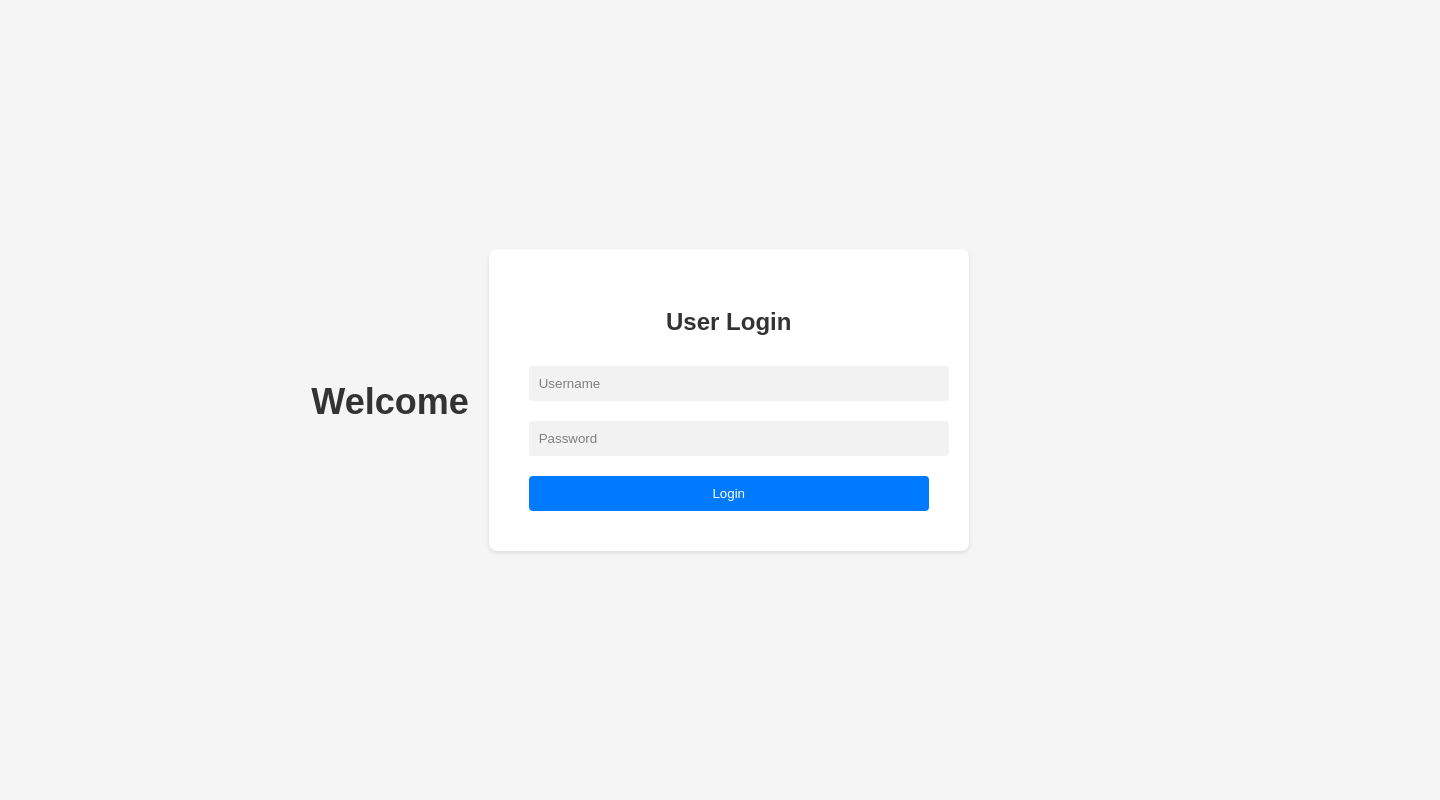
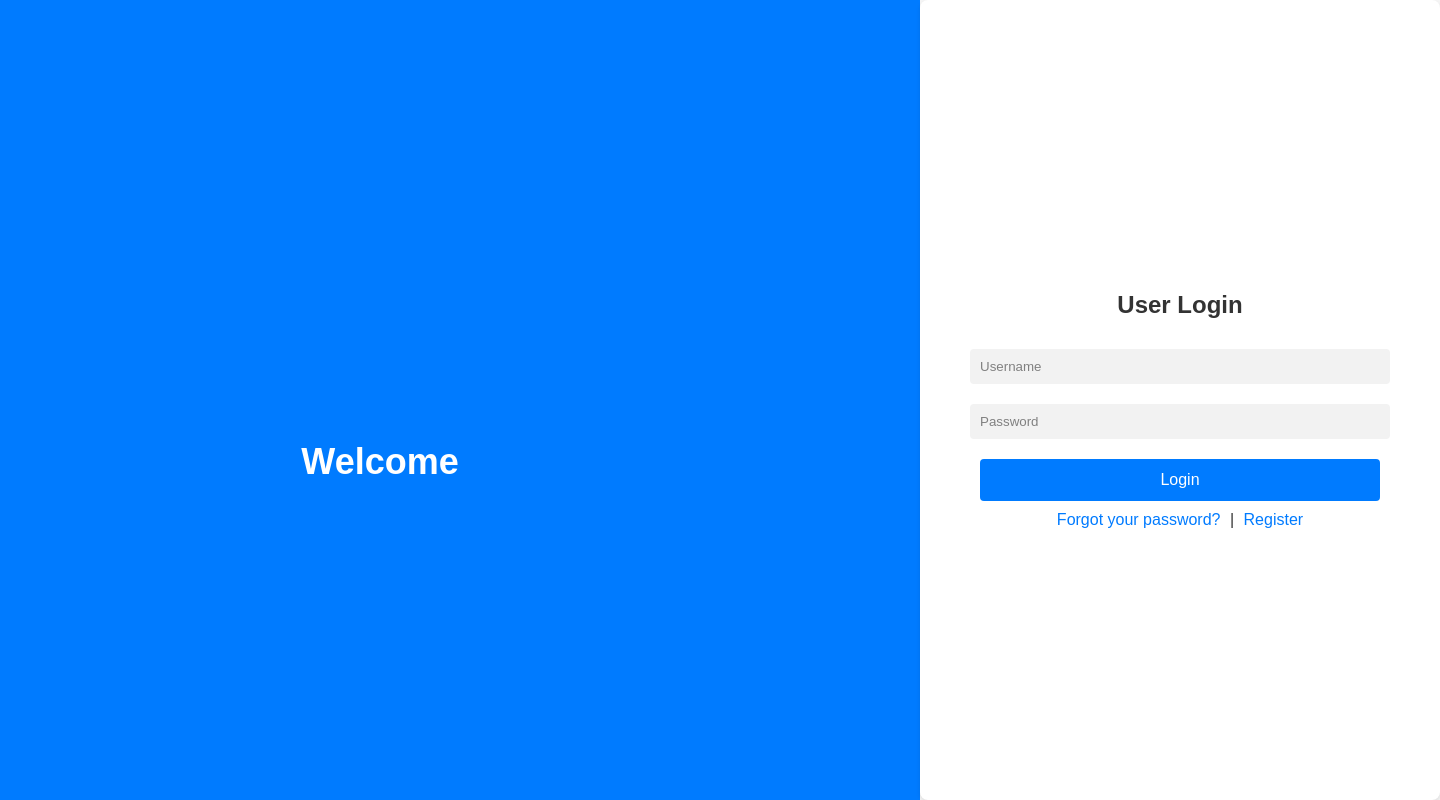
Before and after one commit to JZYNX/Elevate., a React (Create React App) app in the folder crm/: page / in a window 1280 px wide. Shown: the whole page, 1440 px wide, since content can reach past the window. Built offline with nearby package versions, Linux system fonts and the light colour scheme.

Commit message:
new Login page

```diff
--- a/crm/src/pages/Login.css
+++ b/crm/src/pages/Login.css
@@ -1,4 +1,4 @@
-/* NewLoginTheme.css */
+/* Login.css */
 
 body {
   margin: 0;
@@ -8,19 +8,37 @@ body {
   align-items: center;
   justify-content: center;
   height: 100vh;
+  overflow: hidden; /* Prevent scrollbars */
 }
 
 .login-container {
   display: flex;
-  align-items: center;
+  width: 200vh;
+  height: 100vh; /* Occupy full viewport height */
+  overflow: hidden; /* Prevent scrollbars */
+}
+
+.graphic-section {
+  flex: 1;
+  background-color: #007bff;
+  color: white;
+  text-align: center;
+  padding: 60px;
+  display: flex;
+  flex-direction: column;
   justify-content: center;
-  width: 100%;
+  height: 100vh; /* Occupy full viewport height */
+  overflow: hidden; /* Prevent scrollbars */
 }
 
 .login-form {
   flex: 1;
+  display: flex;
+  flex-direction: column;
+  align-items: center;
+  justify-content: center;
   background-color: #ffffff;
-  padding: 40px;
+  padding: 60px;
   border-radius: 8px;
   box-shadow: 0px 2px 4px rgba(0, 0, 0, 0.1);
   text-align: center;
@@ -30,15 +48,25 @@ body {
 
 .app-title {
   font-size: 36px;
-  color: #333333;
   margin-bottom: 20px;
-  margin-right: 20px;
 }
 
 .login-header {
   font-size: 24px;
   color: #333333;
   margin-bottom: 20px;
+}
+
+.login-button {
+  width: 100%;
+  padding: 12px;
+  background-color: #007bff;
+  color: #ffffff;
+  border: none;
+  border-radius: 4px;
+  cursor: pointer;
+  transition: background-color 0.3s;
+  font-size: 16px;
 }
 
 input {
@@ -59,17 +87,6 @@ input[type="password"] {
   margin-bottom: 20px;
 }
 
-button {
-  width: 100%;
-  padding: 10px;
-  background-color: #007bff;
-  color: #ffffff;
-  border: none;
-  border-radius: 4px;
-  cursor: pointer;
-  transition: background-color 0.3s;
-}
-
 button:hover {
   background-color: #0056b3;
 }
@@ -78,3 +95,17 @@ button:disabled {
   background-color: #808080;
   cursor: not-allowed;
 }
+
+.login-links {
+  margin-top: 10px;
+}
+
+.login-links a {
+  color: #007bff;
+  text-decoration: none;
+}
+
+.login-links span {
+  color: #333333;
+  margin: 0 5px;
+}
--- a/crm/src/pages/Login.jsx
+++ b/crm/src/pages/Login.jsx
@@ -22,9 +22,22 @@ function Login() {
     }
   };
 
+  const handleForgotPassword = () => {
+    // Replace with your forgot password logic or route
+    alert('Forgot your password?');
+  };
+
+  const handleRegister = () => {
+    // Replace with your registration logic or route
+    alert('Register');
+  };
+
   return (
     <div className="login-container">
+      <div className="graphic-section">
         <h1 className="app-title">Welcome</h1>
+        {/* Additional content, such as a graphic */}
+      </div>
       <div className="login-form">
         <h2 className="login-header">User Login</h2>
           <input
@@ -40,7 +53,12 @@ function Login() {
             onChange={(e) => setPassword(e.target.value)}
             onKeyPress={handleKeyPress}
           />
-        <button onClick={handleLogin}>Login</button>
+          <button className="login-button" onClick={handleLogin}>Login</button>
+          <div className="login-links">
+            <a href="#" onClick={handleForgotPassword}>Forgot your password?</a>
+            <span> | </span>
+            <a href="#" onClick={handleRegister}>Register</a>
+          </div>
       </div>
     </div>
   );
```
Lines whose indentation alone changed are shown as unchanged.
